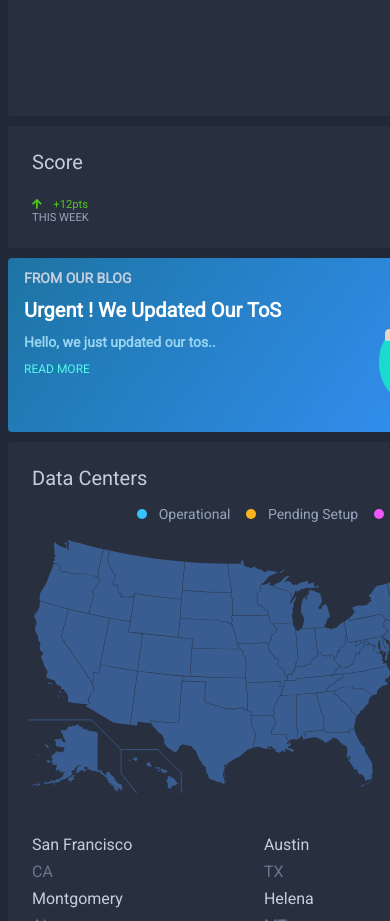
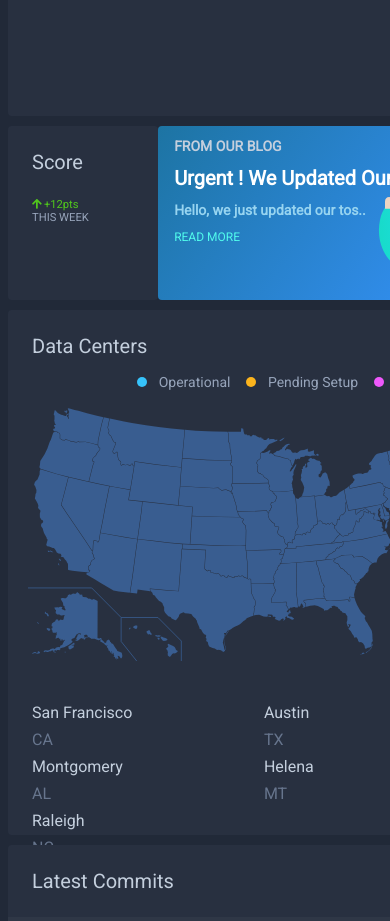
Before and after one commit to Vidmapps/lint, a website: page index.html in a window 390 px wide. Shown: the part 1800-2721 px from the top of the page. Drawn offline with nearby package versions, Linux system fonts and the light colour scheme; a script that the page names is missing.

Commit message:
Fix balance, score-announcment, visitors media

```diff
--- a/styles/balance.css
+++ b/styles/balance.css
@@ -1,5 +1,11 @@
 .balance {
   width: 30%;
+}
+
+@media (max-width: 1200px) {
+  .balance {
+    width: 39%;
+  }
 }
 
 @media (max-width: 640px) {
--- a/styles/score-announcement.css
+++ b/styles/score-announcement.css
@@ -4,7 +4,14 @@
   display: flex;
   flex-direction: column;
   width: 22%;
-  height: 380px;
+}
+
+@media (max-width: 1200px) {
+  .score-announcement-flex-column {
+    display: flex;
+    flex-direction: row;
+    width: 100%;
+  }
 }
 
 @media (max-width: 640px) {
@@ -19,9 +26,17 @@
   flex-grow: 1;
 }
 
+@media (max-width: 1200px) {
+  .score {
+    width: 38%;
+    flex-grow: 0;
+    height: unset;
+  }
+}
+
 @media (max-width: 640px) {
   .score {
-    width: auto;
+    width: 100%;
   }
 }
 
@@ -44,6 +59,12 @@
 
 .score-period {
   width: 62px;
+}
+
+@media (max-width: 1200px) {
+  .announcement {
+    width: 59%;
+  }
 }
 
 @media (max-width: 640px) {
--- a/styles/visitors.css
+++ b/styles/visitors.css
@@ -1,5 +1,11 @@
 .visitors {
   width: 44%;
+}
+
+@media (max-width: 1200px) {
+  .visitors {
+    width: 58%;
+  }
 }
 
 @media (max-width: 640px) {
```
